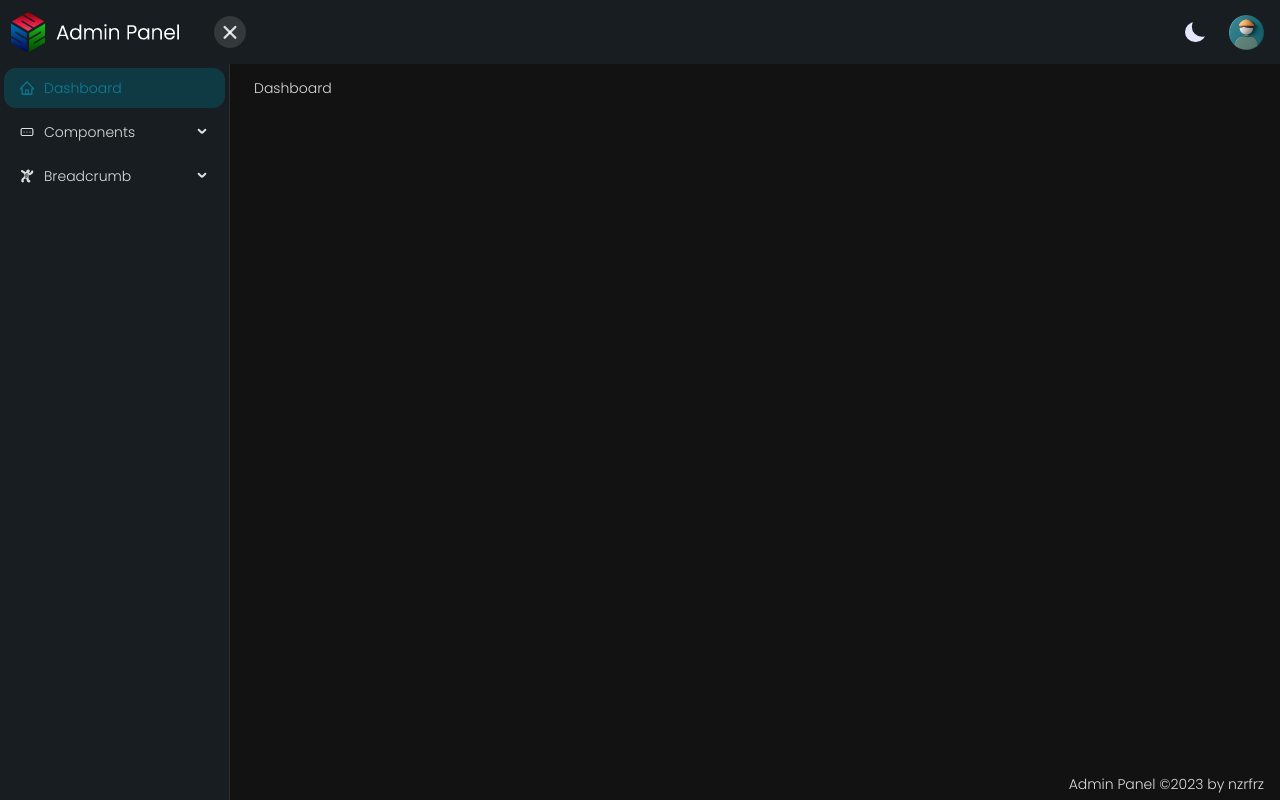
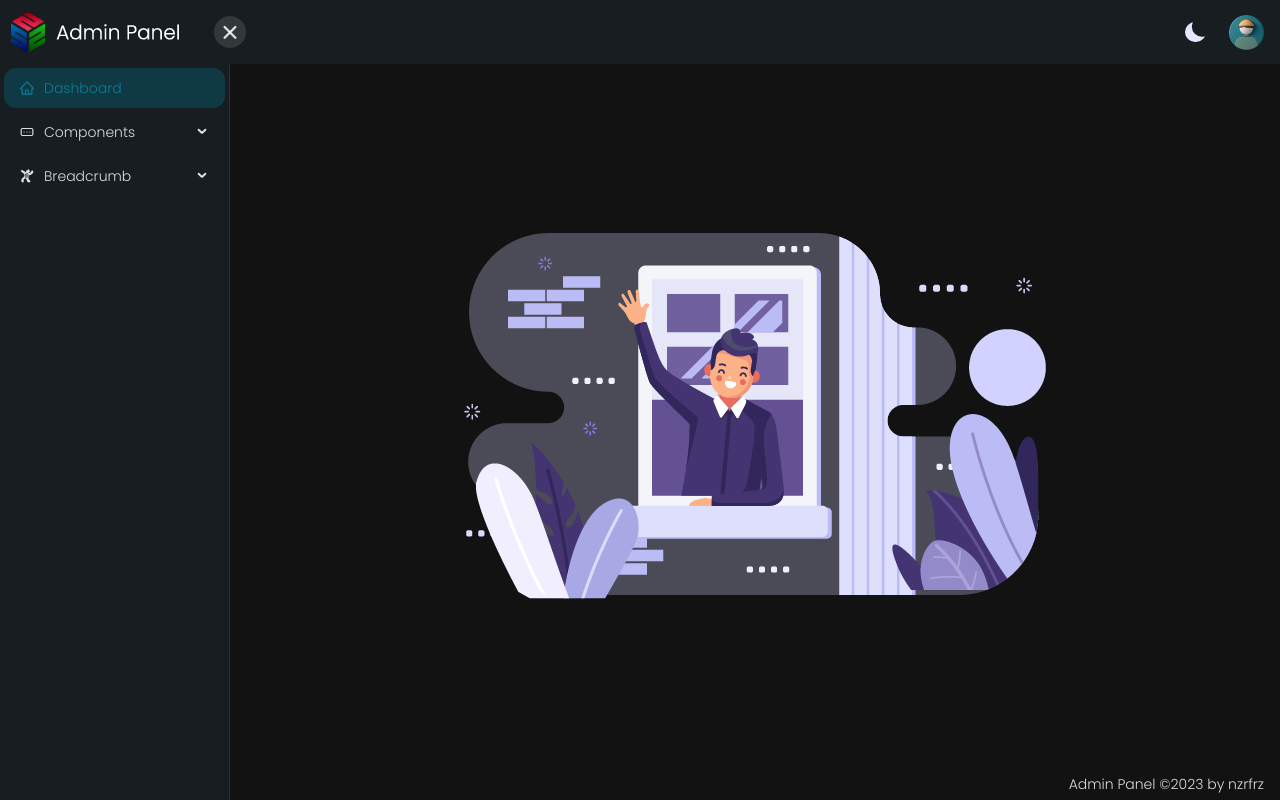
Before and after one commit to nzrfrz/react-admin-panel, a React (Vite) app: page /dashboard in a window 1280 px wide. Built offline with nearby package versions, Linux system fonts and the light colour scheme.

Commit message:
adding coming soon and welcome illustartion to page

```diff
--- a/src/pages/dashboard/Dashboard.tsx
+++ b/src/pages/dashboard/Dashboard.tsx
@@ -1,12 +1,14 @@
-import { MainContainer } from "../../_components"
+import { MainContainer } from "../../_components";
+
+import illustrationImg from "../../assets/dashboard_illustration_v2.png";
 
 export const Dashboard = () => {
     return (
         <MainContainer>
-            <div>
-                <span>
-                Dashboard
-                </span>
+            <div style={{ display: "flex", height: "100%", alignItems: "center", justifyContent: "center" }}>
+                <div>
+                    <img style={{ width: "100%", height: "100%", objectFit: "contain" }} src={illustrationImg} />
+                </div>
             </div>
         </MainContainer>
     );
--- a/src/pages/formsPage/DynamicFormPage.tsx
+++ b/src/pages/formsPage/DynamicFormPage.tsx
@@ -1,8 +1,14 @@
+import { MainContainer } from "../../_components";
+import comingSoonIllustartion from "../../assets/coming_soon_v3.png";
 
 export const DynamicFormPage = () => {
     return (
-        <div>
-            Dynamic Form Page
-        </div>
+        <MainContainer>
+            <div style={{ display: "flex", height: "100%", alignItems: "center", justifyContent: "center" }}>
+                <div style={{ width: 500 }}>
+                    <img style={{ width: "100%", height: "100%", objectFit: "contain" }} src={comingSoonIllustartion} />
+                </div>
+            </div>
+        </MainContainer>
     );
 };
--- a/src/pages/formsPage/OtherEntriesPage.tsx
+++ b/src/pages/formsPage/OtherEntriesPage.tsx
@@ -1,8 +1,15 @@
+
+import { MainContainer } from "../../_components";
+import comingSoonIllustartion from "../../assets/coming_soon_v3.png";
 
 export const OtherEntriesPage = () => {
     return (
-        <div>
-            Other Entries Page
-        </div>
+        <MainContainer>
+            <div style={{ display: "flex", height: "100%", alignItems: "center", justifyContent: "center" }}>
+                <div style={{ width: 500 }}>
+                    <img style={{ width: "100%", height: "100%", objectFit: "contain" }} src={comingSoonIllustartion} />
+                </div>
+            </div>
+        </MainContainer>
     );
 };
```
Also changed, not shown: src/assets/coming_soon_v3.png (added), src/assets/dashboard_illustration_v2.png (added).
